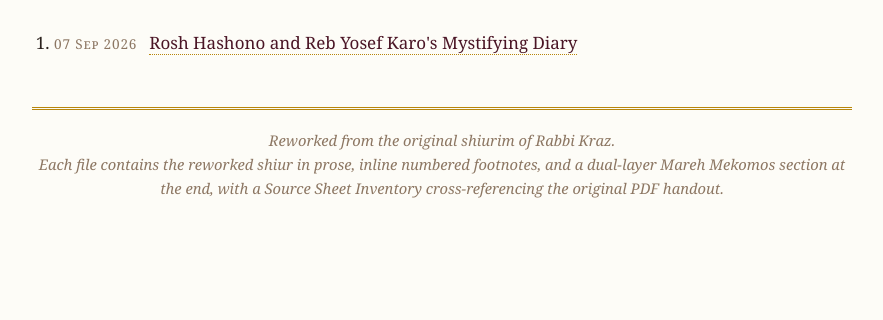
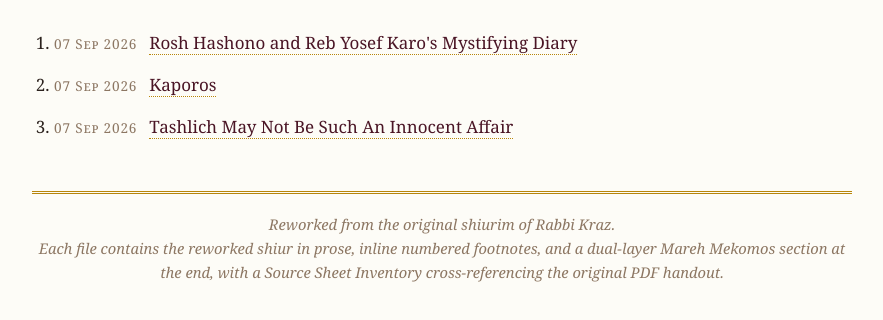
Before and after one commit to jschwartzmd/Rabbi-Kraz-Shiurim, a plain HTML site: page index.html in a window 1280 px wide. Shown: the part 232-552 px from the top of the page, without its empty margins (198-1081 px from the left). Drawn offline with Linux system fonts and the light colour scheme.

Commit message:
Update index to list all 3 shiurim (Karo, Kaporos, Tashlich)

```diff
--- a/index.html
+++ b/index.html
@@ -30,6 +30,8 @@
 
 <ol class="shiurim">
   <li><span class="date">07 Sep 2026</span><a href="2026-09-07 — Rosh Hashono and Reb Yosef Karo's Mystifying Diary.html">Rosh Hashono and Reb Yosef Karo's Mystifying Diary</a></li>
+  <li><span class="date">07 Sep 2026</span><a href="2026-09-07 — Kaporos.html">Kaporos</a></li>
+  <li><span class="date">07 Sep 2026</span><a href="2026-09-07 — Tashlich May Not Be Such An Innocent Affair.html">Tashlich May Not Be Such An Innocent Affair</a></li>
 </ol>
 
 <footer>
```
